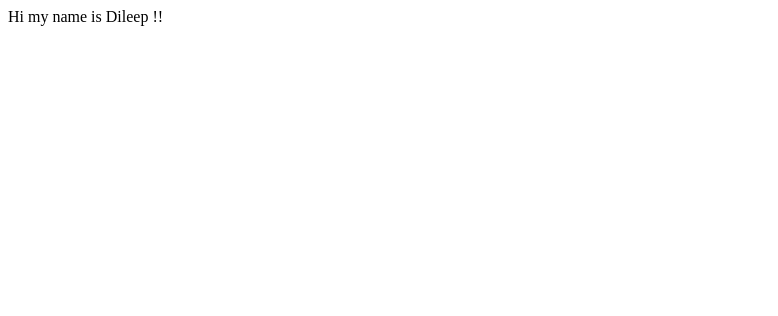
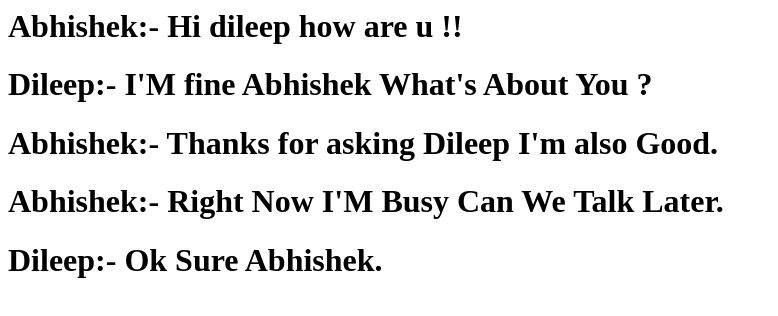
Before and after one commit to abhishek8288/abhi, a plain HTML site: page 1-03-2024/index.html in a window 1280 px wide. Shown: the whole page, without its empty margins (0-778 px from the left). Drawn offline with Linux system fonts and the light colour scheme.

Commit message:
index.html

```diff
--- a/1-03-2024/index.html
+++ b/1-03-2024/index.html
@@ -1 +1,9 @@
-Hi my name is Dileep !!
+<h1>Abhishek:- Hi dileep how are u !!<h1/>
+
+<h1>Dileep:- I'M fine Abhishek What's About You ?<h1/>
+
+<h1>Abhishek:- Thanks for asking Dileep I'm also Good.<h1/>
+
+<h1>Abhishek:- Right Now I'M Busy Can We Talk Later.<h1/>
+
+<h1>Dileep:- Ok Sure  Abhishek.<h1/>
```
